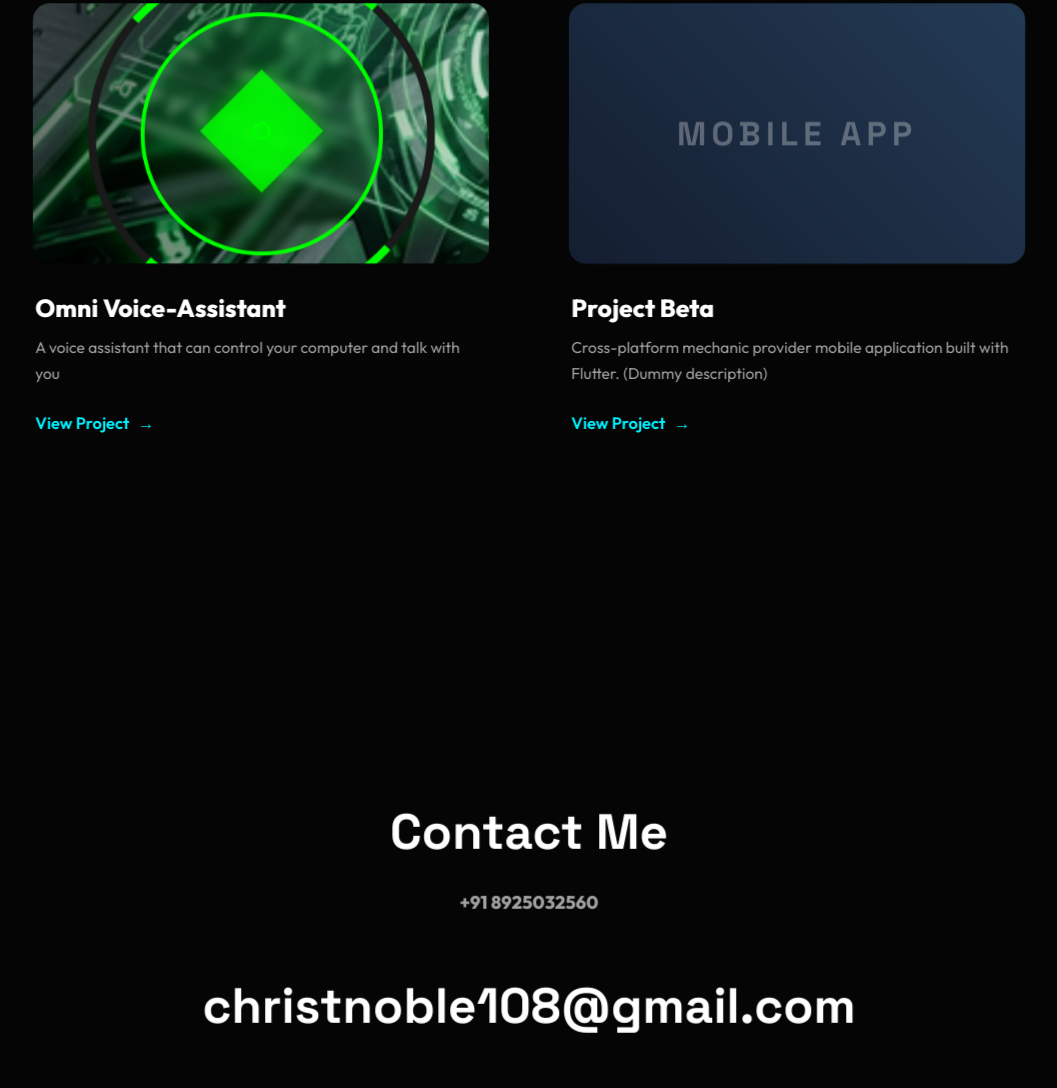
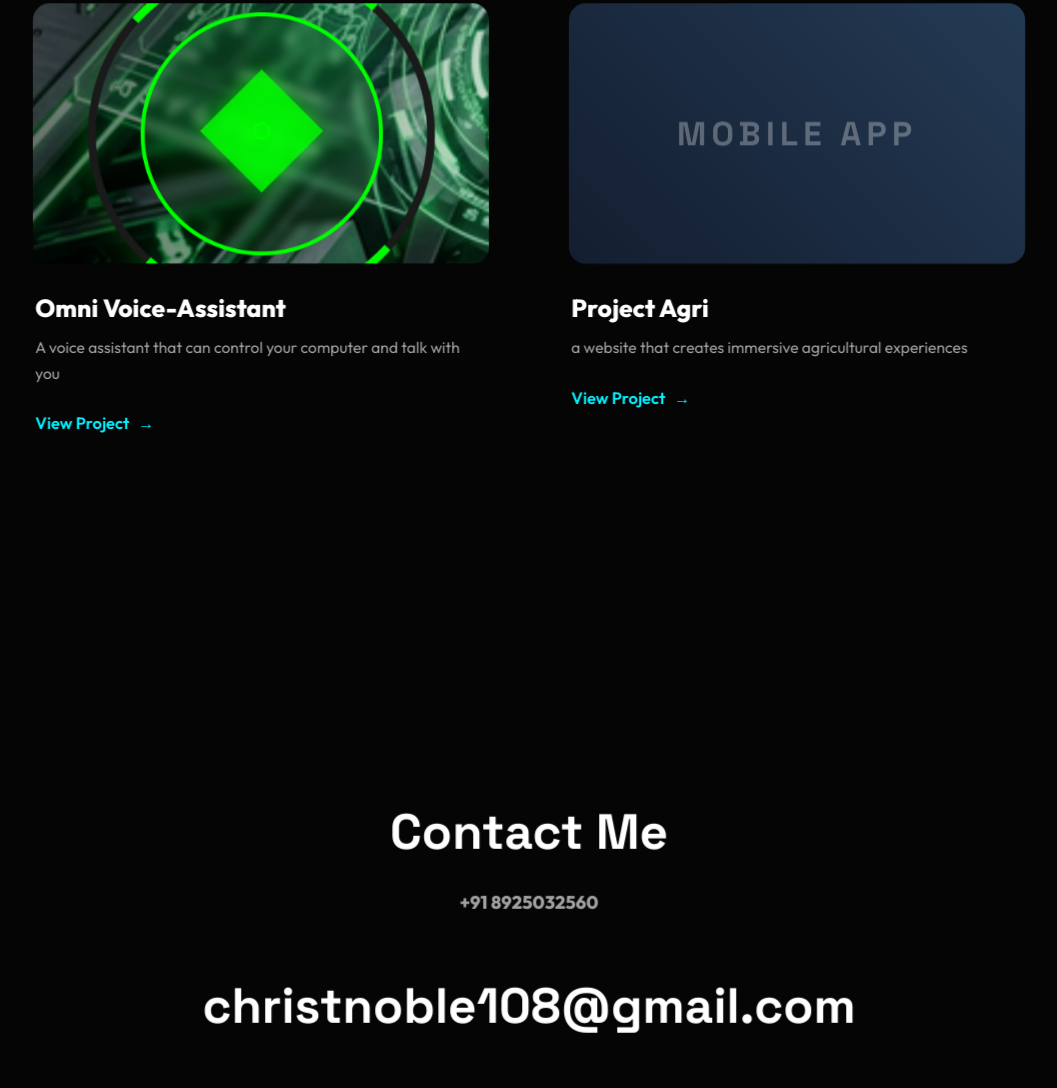
Before and after one commit to Noble1234678/portfolio, a website: page index.html in a window 1280 px wide. Shown: the part 1833-2921 px from the top of the page, without its empty margins (111-1168 px from the left). Drawn offline with nearby package versions, Linux system fonts and the light colour scheme; animation ran at ten frames a second.

Commit message:
project link

```diff
--- a/index.html
+++ b/index.html
@@ -107,9 +107,9 @@
             <div class="overlay-text">Mobile App</div>
           </div>
           <div class="project-info">
-            <h3>Project Beta</h3>
-            <p>Cross-platform mechanic provider mobile application built with Flutter. (Dummy description)</p>
-            <a href="#" class="project-link">View Project <span>→</span></a>
+            <h3>Project Agri</h3>
+            <p>a website that creates immersive agricultural experiences</p>
+            <a href="https://github.com/Nobeeeeee/AGRONIX.git" target="_blank" rel="noopener noreferrer" class="project-link">View Project <span>→</span></a>
           </div>
         </div>
 
```
